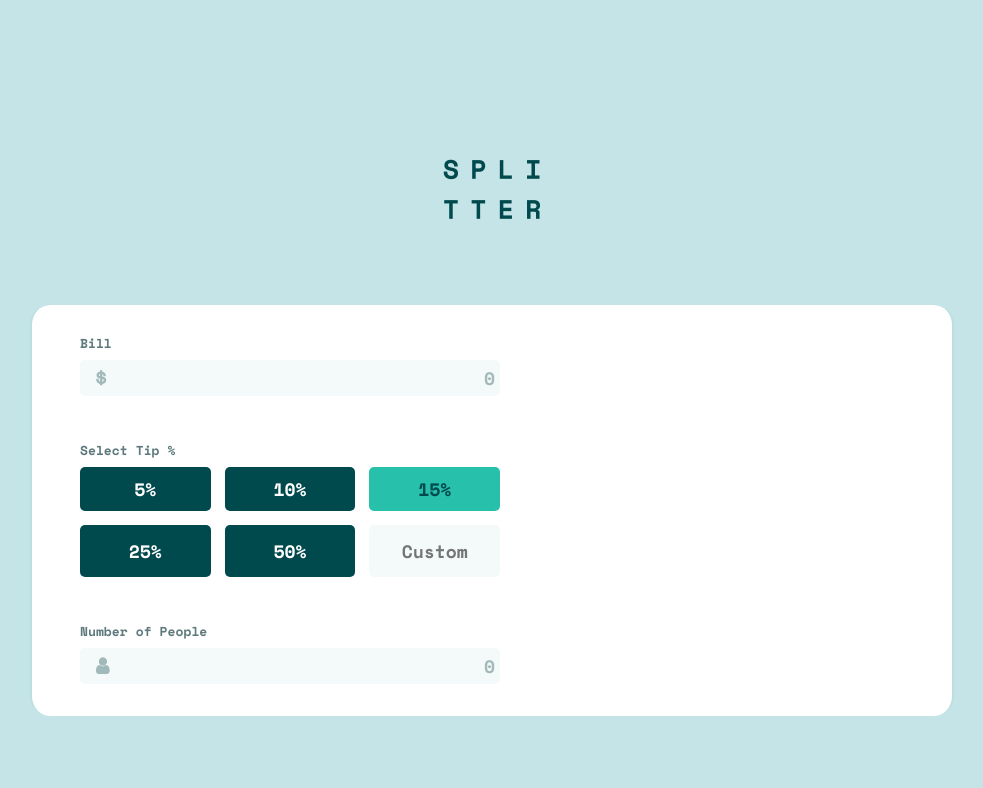
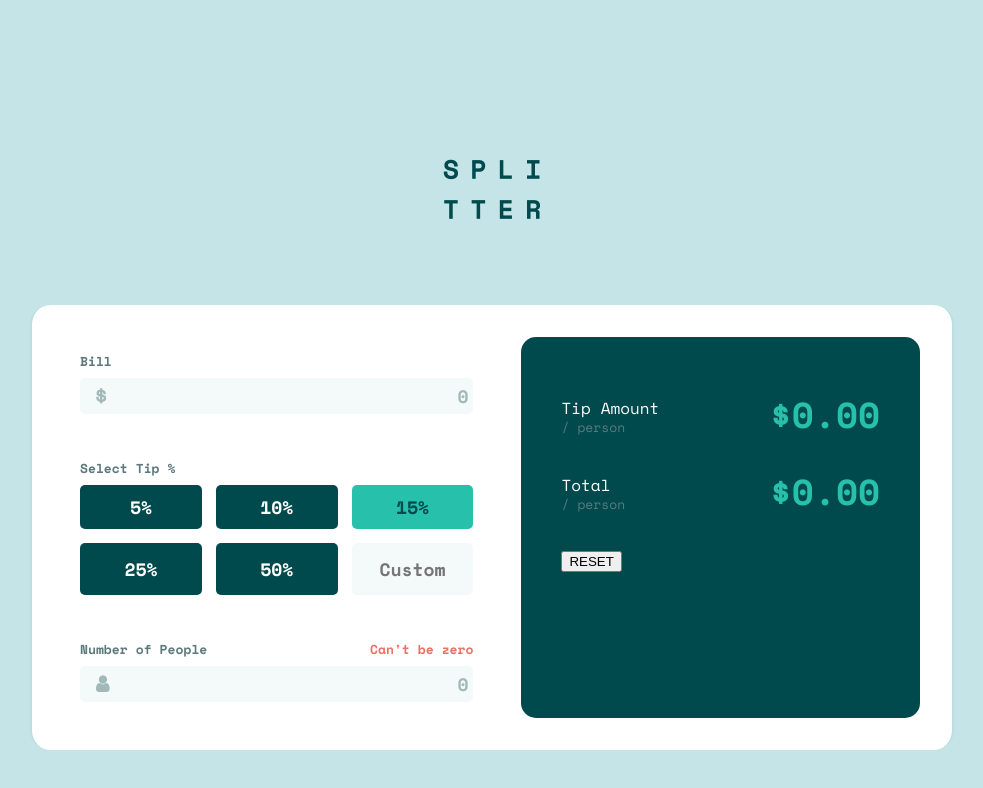
Before and after one commit to ThomasPeetersMkh/calc_syntra, a plain HTML site: page index.html in a window 1280 px wide. Shown: the whole page, without its empty margins (148-1131 px from the left). Drawn offline with nearby package versions, Linux system fonts and the light colour scheme; files whose address does not match are found by name.

Commit message:
result part stylised partially

```diff
--- a/index.html
+++ b/index.html
@@ -35,13 +35,29 @@
                 <div class="calc__number">
                     <div class="calc__number__titles">
                         <h2>Number of People</h2>
-                        <h2 class="calc__number__titles--error"></h2>
+                        <h2 class="calc__number__titles--error">Can't be zero</h2>
                     </div>
                     <i class="calc__number__i"></i>
-                    <input type="text" class="calc__number__input" placeholder="0">
+                    <input type="text" class="calc__number__input calc__number__input--error" placeholder="0">
                 </div>
             </div>
-            <div class="results"></div>
+            <div class="res">
+                <div class="res__text">
+                    <div class="res__text__static">
+                        <h2>Tip Amount</h2>
+                        <p>/ person</p>
+                    </div>
+                    <p class="res__text__money">$0.00</p>
+                </div>
+                <div class="res__text">
+                    <div class="res__text__static">
+                        <h2>Total</h2>
+                        <p>/ person</p>
+                    </div>
+                    <p class="res__text__money">$0.00</p>
+                </div>
+                <button class="res__button">RESET</button>
+            </div>
         </main>
     </div>
 </body>
--- a/styles/base/_variables.scss
+++ b/styles/base/_variables.scss
@@ -7,3 +7,4 @@ $input: hsl(189, 41%, 97%);
 $placeholder: #a1b9b9;
 $border: #bbdfdd;
 $hover: #9fe8df;
+$error: #e77364;
--- a/styles/style.scss
+++ b/styles/style.scss
@@ -47,7 +47,8 @@ main {
   justify-content: space-between;
   gap: 48px;
   .calc {
-    grid-row: 1/2;
+    padding-top: 18px;
+    padding-bottom: 16px;
     display: flex;
     flex-direction: column;
     justify-content: space-evenly;
@@ -100,6 +101,16 @@ main {
       }
     }
     &__number {
+      &__titles {
+        display: flex;
+        justify-content: space-between;
+        &--error {
+          color: $error;
+          .calc__number__input {
+            border: $error solid 1px;
+          }
+        }
+      }
       &__i {
         position: absolute;
         padding-top: 12px;
@@ -119,4 +130,28 @@ main {
       margin-bottom: 10px;
     }
   }
+  .res {
+    background-color: $vdcyan;
+    width: 50%;
+    border-radius: 15px;
+    padding: 60px 40px;
+    &__text {
+      display: flex;
+      justify-content: space-between;
+      margin-bottom: 40px;
+      &__static {
+        display: flex;
+        flex-direction: column;
+        gap: 5px;
+        padding-top: 3px;
+        @include font(16px, 16px, white, 400);
+        p {
+          @include font(13px, 13px, $dgcyan1, 400);
+        }
+      }
+      &__money {
+        @include font(36px, 36px, $bcyan, 700);
+      }
+    }
+  }
 }
```
Also changed, not shown: styles/style.css, 1 other file.
